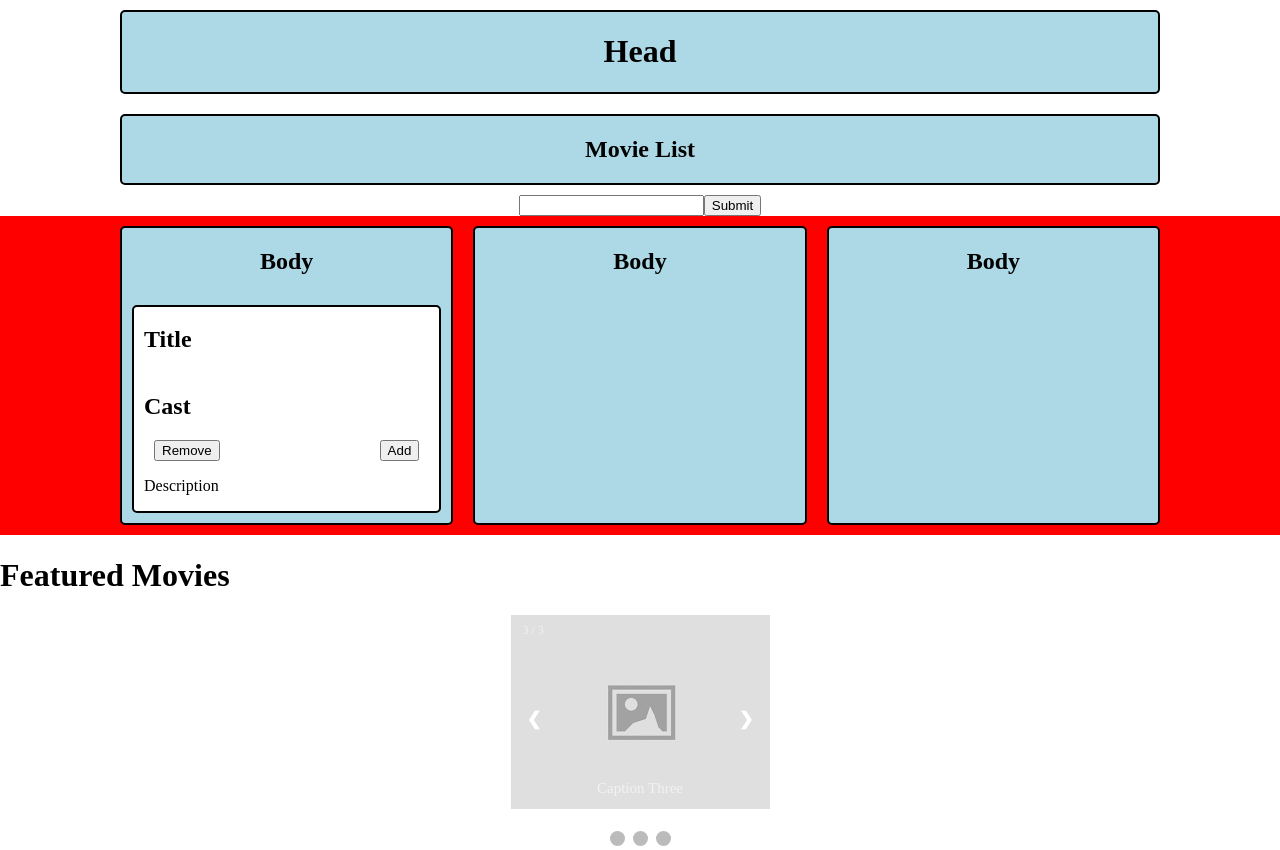
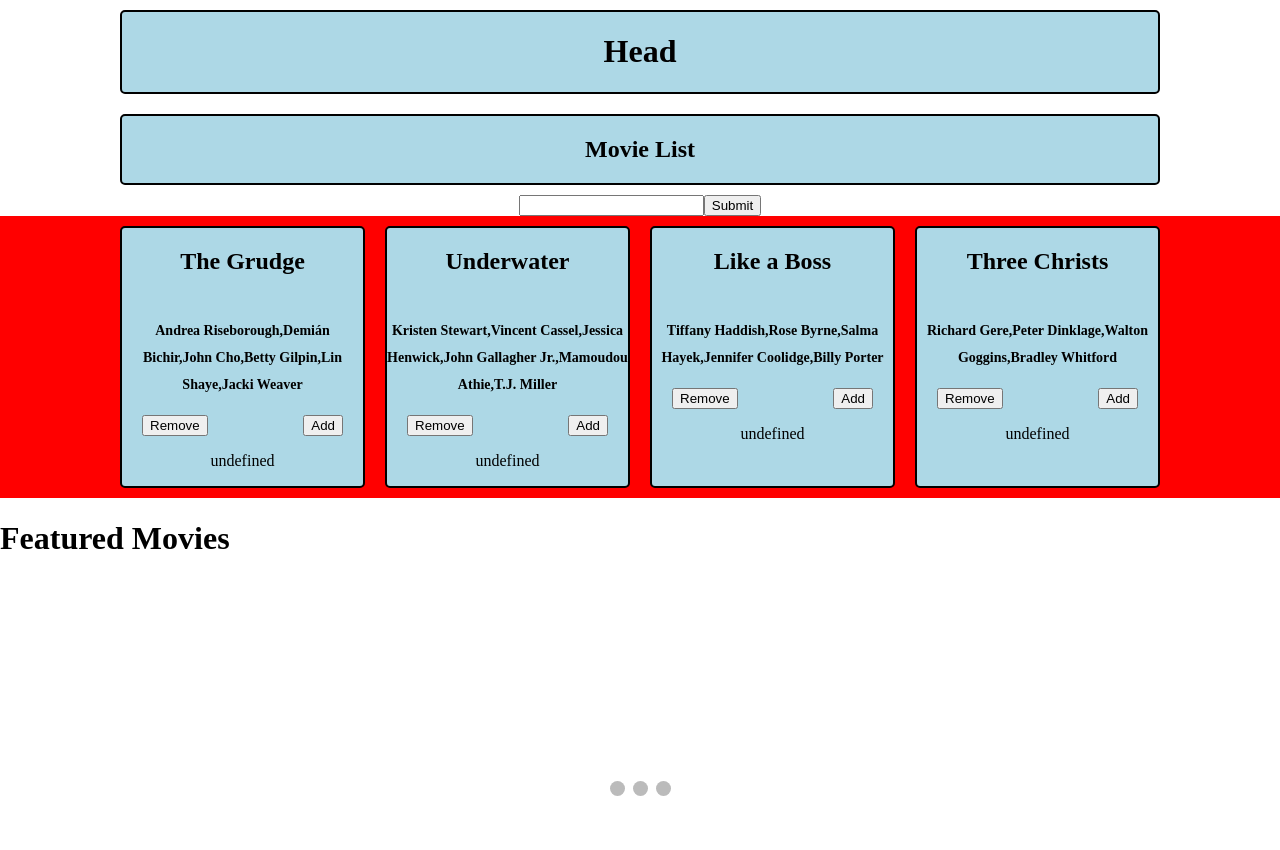
Before and after one commit to Movie-Project-Kurt-Jeremy/movie, a plain HTML site: page index.html in a window 1280 px wide. After the commit the page ends 800 px from the top, so only its background shows below. Drawn offline with Linux system fonts and the light colour scheme.

Commit message:
made append movies from search bar, still no text suggestions but all movies are displayed when seacrhed up, and max of 4 movies pop up

```diff
--- a/css/movieproject.css
+++ b/css/movieproject.css
@@ -16,6 +16,12 @@
     border-radius: 5px;
     border: 2px solid black;
 }
+
+.small-text {
+    font-size: 14px; /* Adjust the font size as desired */
+    /* Add any other styling you want for the movie cast */
+}
+
 
 /*/Slide/*/
 * {box-sizing:border-box}
--- a/js/movieproject.js
+++ b/js/movieproject.js
@@ -1,6 +1,3 @@
-// GLOBAL VARIABLES
-const searchInput = document.querySelector("#search");
-
 // Functions
 function updateSearch(e) {
     // Prevent default form submission behavior
@@ -15,6 +12,7 @@ function updateSearch(e) {
         }
     };
 
+    // Fetch the movie data using the Fetch API
     return fetch(url, options)
         .then((response) => {
             console.log(response);
@@ -28,18 +26,73 @@ function updateSearch(e) {
             // Search update functionality
             let movieName = searchInput.value;
             let searchedMovies = [];
-            console.log(movieArray);
-            for (let i = 0; i < movieArray.length; i++) {
-                console.log(movieArray[i].title);
-                if (movieArray[i].title.toLowerCase().includes(movieName.toLowerCase())) {
-                    searchedMovies.push(movieArray[i]);
+
+            // If the search input is empty, display only the first four movies
+            if (movieName === "") {
+                searchedMovies = movieArray.slice(0, 4);
+            } else {
+                // Filter movies based on the search input (case-insensitive)
+                for (let i = 0; i < movieArray.length; i++) {
+                    if (movieArray[i].title.toLowerCase().includes(movieName.toLowerCase())) {
+                        searchedMovies.push(movieArray[i]);
+                    }
                 }
             }
+
+            // Display the filtered movies on the cards
+            displayMovies(searchedMovies);
             return searchedMovies;
         })
-        .catch(error => {
+        .catch((error) => {
             console.log(error.message);
         });
+}
+
+function displayMovies(movies) {
+    // Get the container element where the cards will be appended
+    const movieContainer = document.querySelector(".main-body-container .row");
+
+    // Clear previous movie cards by setting the innerHTML to an empty string
+    movieContainer.innerHTML = "";
+
+    // Check if there are movies to display
+    if (movies.length === 0) {
+        const noResultsElement = document.createElement("p");
+        noResultsElement.textContent = "No results found.";
+        movieContainer.appendChild(noResultsElement);
+    } else {
+        // Append movie cards to the container, but limit it to the first four movies
+        const maxMoviesToShow = 4;
+        let appendedMoviesCount = 0;
+
+        for (const movie of movies) {
+            // Check if the maximum number of movies has been appended
+            if (appendedMoviesCount >= maxMoviesToShow) {
+                break;
+            }
+
+            // Create a new card element for each movie
+            const card = document.createElement("div");
+            card.classList.add("column", "card");
+
+            // Use innerHTML to set the content of the card with movie data
+            card.innerHTML = `
+        <h1>${movie.title}</h1>
+        <h2><span class="small-text">${movie.cast}</span></h2>
+        <div class="row justify-space-between">
+          <button>Remove</button>
+          <button>Add</button>
+        </div>
+        <p>${movie.description}</p>
+      `;
+
+            // Append the card to the movie container
+            movieContainer.appendChild(card);
+
+            // Increment the appended movies count
+            appendedMoviesCount++;
+        }
+    }
 }
 
 // IIFE
@@ -52,16 +105,13 @@ function updateSearch(e) {
     showSlides();
 
     function showSlides() {
-        let i;
-        let slides = document.getElementsByClassName("mySlides");
-        for (i = 0; i < slides.length; i++) {
-            slides[i].style.display = "none";
-        }
-        slideIndex++;
-        if (slideIndex > slides.length) {
-            slideIndex = 1;
-        }
-        slides[slideIndex - 1].style.display = "block";
+        // ... existing showSlides() code ...
+
+        // Call the showSlides function recursively after 2 seconds
         setTimeout(showSlides, 2000); // Change image every 2 seconds
     }
 })();
+
+// Event Listener for search input
+const searchInput = document.querySelector("#search");
+searchInput.addEventListener("input", updateSearch);
```
Also changed, not shown: index.html (+1 -2 lines).
